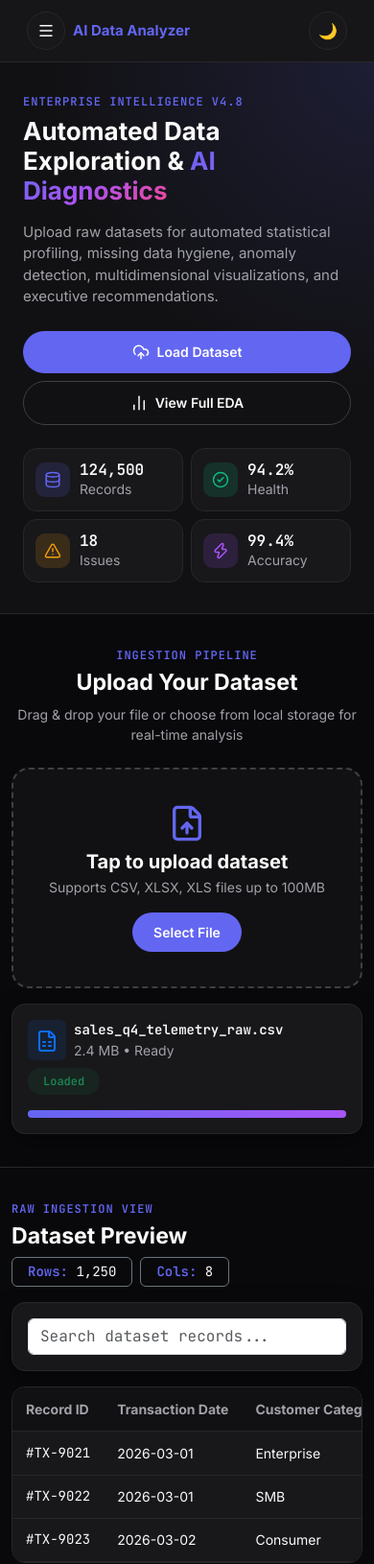
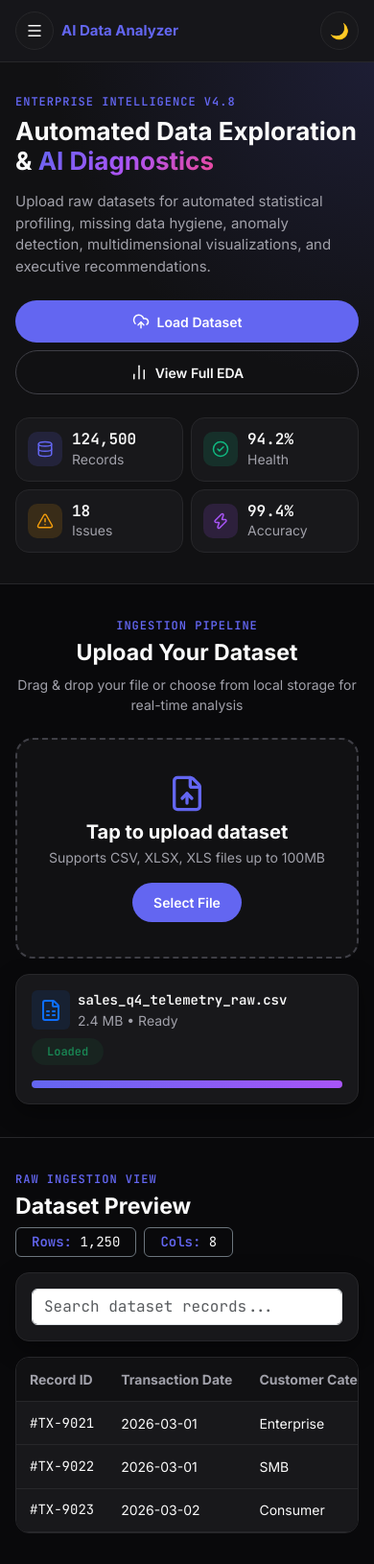
Before and after one commit to vishwa365sharma/agents, a plain HTML site: page index.html in a window 390 px wide. Shown: the top 1630 px of the page at 96% size. Drawn offline with nearby package versions, Linux system fonts and the light colour scheme.

Commit message:
Update index.html

```diff
--- a/index.html
+++ b/index.html
@@ -18,14 +18,17 @@
   <script src="https://cdn.jsdelivr.net/npm/chart.js"></script>
 
   <style>
-    /* Basic Reset & Body Styling (Dark Mode Default) */
+    /* Basic Reset & Strict Width Lock (Zoom-out shift fix) */
     * {
       box-sizing: border-box;
       margin: 0;
       padding: 0;
     }
 
-    html {
+    html, body {
+      width: 100%;
+      max-width: 100%;
+      overflow-x: hidden;
       scroll-behavior: smooth;
     }
 
@@ -33,9 +36,22 @@
       background-color: #09090b;
       color: #fafafa;
       font-family: 'Inter', sans-serif;
-      overflow-x: hidden;
       line-height: 1.5;
       transition: 0.3s;
+    }
+
+    /* Center Container Fix for Zoom Out */
+    .container-xxl {
+      width: 100%;
+      max-width: 1320px;
+      margin-left: auto;
+      margin-right: auto;
+      padding-left: 16px;
+      padding-right: 16px;
+    }
+
+    .row > * {
+      min-width: 0;
     }
 
     /* Light Mode Styling */
@@ -48,7 +64,6 @@
       font-family: 'JetBrains Mono', monospace;
     }
 
-    /* Headings & Gradient Text */
     h1, h2, h3, h4, h5, h6 {
       font-weight: 700;
     }
@@ -85,7 +100,8 @@
       padding: 22px;
       box-shadow: 0 8px 25px rgba(0, 0, 0, 0.4);
       transition: 0.2s;
-      word-wrap: break-word;
+      width: 100%;
+      overflow: hidden;
     }
 
     .custom-card:hover {
@@ -178,10 +194,11 @@
     .top-navbar {
       position: sticky;
       top: 0;
+      width: 100%;
       z-index: 100;
       background-color: rgba(24, 24, 27, 0.95);
       border-bottom: 1px solid #27272a;
-      padding: 12px 16px;
+      padding: 12px 0;
     }
 
     body.light-mode .top-navbar {
@@ -248,7 +265,8 @@
 
     /* Hero Section */
     .hero-box {
-      padding: 55px 16px;
+      width: 100%;
+      padding: 55px 0;
       background: radial-gradient(circle at top right, rgba(99, 102, 241, 0.15), transparent 50%), #111113;
       border-bottom: 1px solid #27272a;
     }
@@ -295,6 +313,7 @@
 
     /* Upload Area */
     .drop-area {
+      width: 100%;
       border: 2px dashed #3f3f46;
       border-radius: 18px;
       padding: 36px 16px;
@@ -328,8 +347,10 @@
       transition: width 0.5s;
     }
 
-    /* Data Table */
+    /* Data Table (Scrolls inside box without shifting page) */
     .table-wrapper {
+      width: 100%;
+      max-width: 100%;
       border: 1px solid #27272a;
       border-radius: 14px;
       overflow-x: auto;
@@ -371,6 +392,13 @@
 
     body.light-mode .data-table td {
       border-bottom: 1px solid #e2e8f0;
+    }
+
+    /* Chart Container Fix */
+    .chart-box {
+      position: relative;
+      width: 100%;
+      height: 210px;
     }
 
     /* Cleaning Action Buttons */
@@ -448,6 +476,7 @@
     }
 
     .section-divider {
+      width: 100%;
       padding: 45px 0;
       border-bottom: 1px solid #27272a;
     }
@@ -462,7 +491,7 @@
       }
 
       .hero-box {
-        padding: 32px 12px;
+        padding: 32px 0;
       }
 
       .hero-box h1 {
@@ -824,19 +853,19 @@
           <div class="col-12 col-md-6 col-lg-4">
             <div class="custom-card h-100">
               <h6 class="fw-bold mb-3 d-flex align-items-center gap-2"><i data-lucide="bar-chart-3" style="color:#6366f1;"></i> Sales Histogram</h6>
-              <div style="height: 210px;"><canvas id="histogramChart"></canvas></div>
+              <div class="chart-box"><canvas id="histogramChart"></canvas></div>
             </div>
           </div>
           <div class="col-12 col-md-6 col-lg-4">
             <div class="custom-card h-100">
               <h6 class="fw-bold mb-3 d-flex align-items-center gap-2"><i data-lucide="bar-chart" style="color:#6366f1;"></i> Regional Revenue (Bar)</h6>
-              <div style="height: 210px;"><canvas id="barChart"></canvas></div>
+              <div class="chart-box"><canvas id="barChart"></canvas></div>
             </div>
           </div>
           <div class="col-12 col-md-6 col-lg-4">
             <div class="custom-card h-100">
               <h6 class="fw-bold mb-3 d-flex align-items-center gap-2"><i data-lucide="trending-up" style="color:#6366f1;"></i> Live Metric Trend (Line)</h6>
-              <div style="height: 210px;"><canvas id="lineChart"></canvas></div>
+              <div class="chart-box"><canvas id="lineChart"></canvas></div>
             </div>
           </div>
         </div>
```
